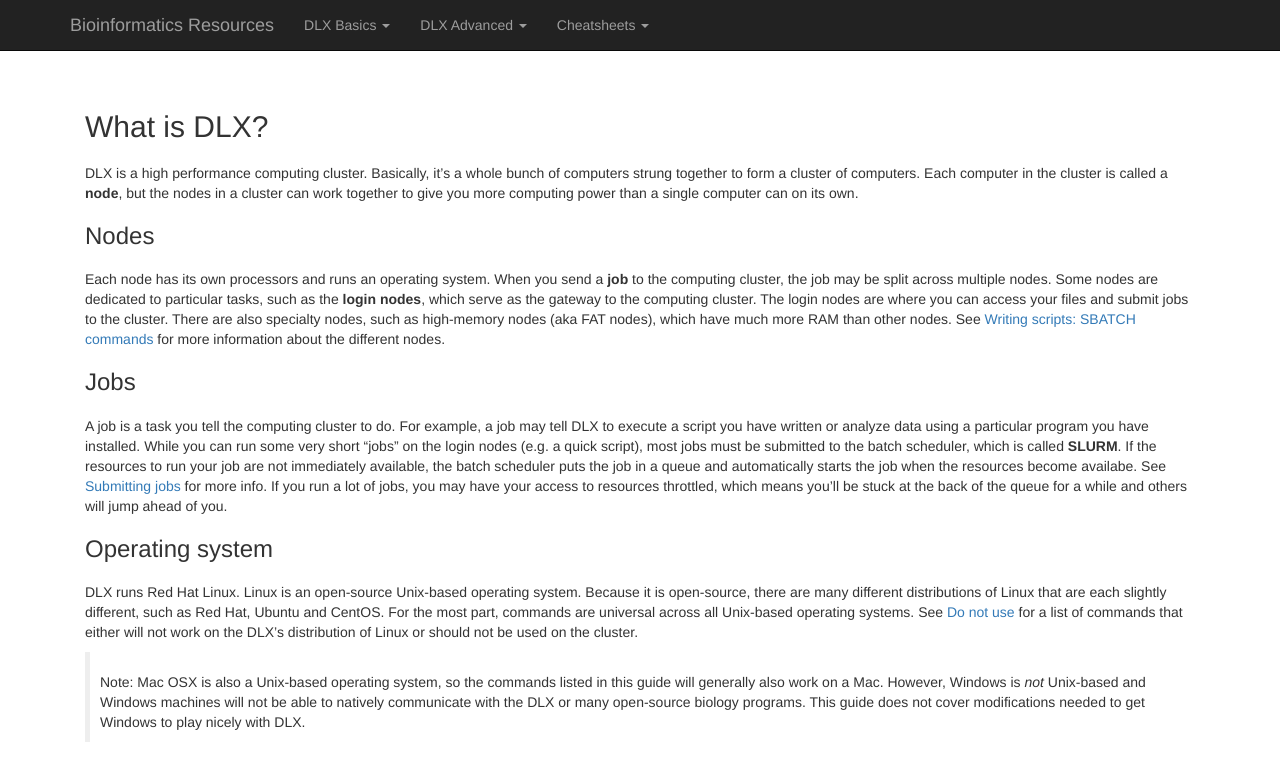
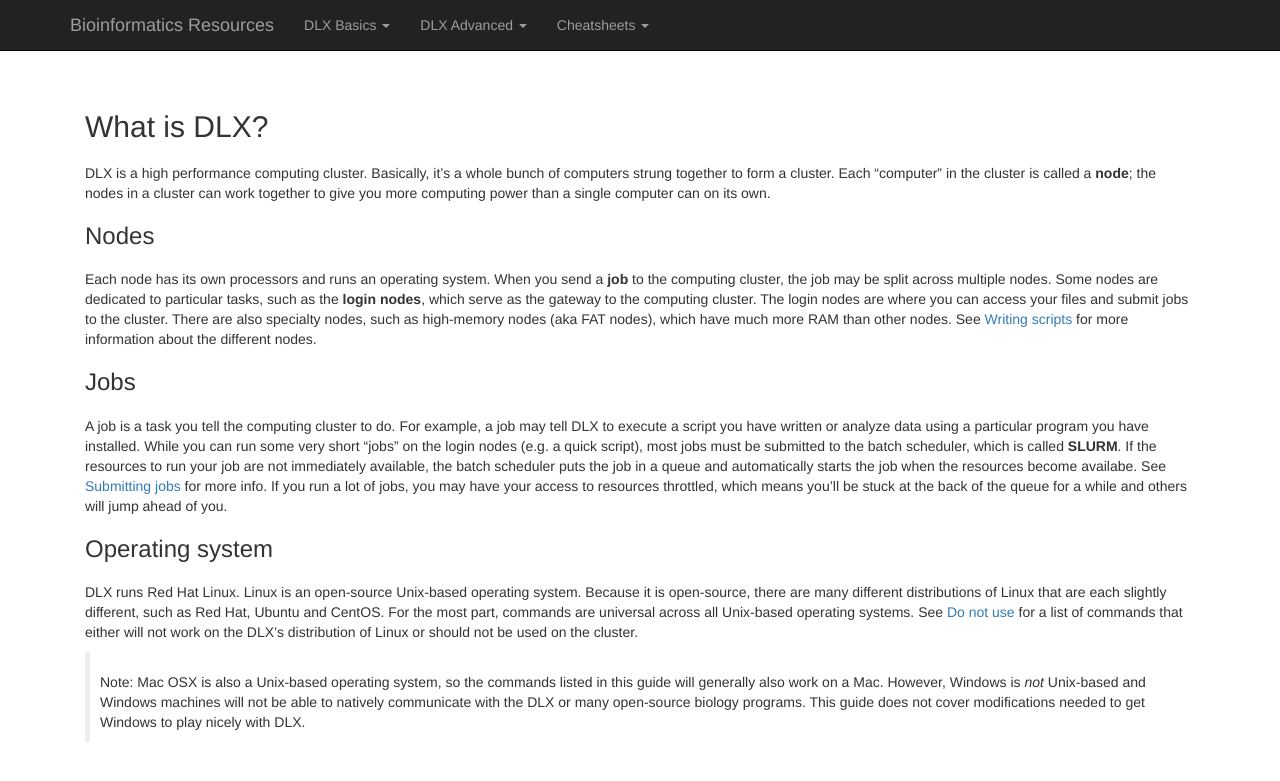
Before and after one commit to karajones/karajones.github.io, a Jekyll site: the page built from dlx/dlx1.md, in a window 1280 px wide. Shown: the top 781 px of the page. Built offline with Jekyll 4.4.1, drawn with Linux system fonts in a browser that asks for light colours; nearby versions of some CDN libraries; our own code applies the rules of GitHub Pages for plain Markdown files.

Commit message:
Update dlx1.md

```diff
--- a/dlx/dlx1.md
+++ b/dlx/dlx1.md
@@ -1,17 +1,17 @@
 ## What is DLX?
 
-DLX is a high performance computing cluster. Basically, it’s a whole bunch of computers strung together to form a cluster of computers. Each computer in the cluster is called a **node**, but the nodes in a cluster can work together to give you more computing power than a single computer can on its own.
+DLX is a high performance computing cluster. Basically, it’s a whole bunch of computers strung together to form a cluster. Each "computer" in the cluster is called a **node**; the nodes in a cluster can work together to give you more computing power than a single computer can on its own.
 
 ### Nodes
 
-Each node has its own processors and runs an operating system. When you send a **job** to the computing cluster, the job may be split across multiple nodes. Some nodes are dedicated to particular tasks, such as the **login nodes**, which serve as the gateway to the computing cluster. The login nodes are where you can access your files and submit jobs to the cluster. There are also specialty nodes, such as high-memory nodes (aka FAT nodes), which have much more RAM than other nodes. See [Writing scripts: SBATCH commands](#) for more information about the different nodes.
+Each node has its own processors and runs an operating system. When you send a **job** to the computing cluster, the job may be split across multiple nodes. Some nodes are dedicated to particular tasks, such as the **login nodes**, which serve as the gateway to the computing cluster. The login nodes are where you can access your files and submit jobs to the cluster. There are also specialty nodes, such as high-memory nodes (aka FAT nodes), which have much more RAM than other nodes. See [Writing scripts](jobs/jobs4) for more information about the different nodes.
 
 ### Jobs
 
-A job is a task you tell the computing cluster to do. For example, a job may tell DLX to execute a script you have written or analyze data using a particular program you have installed. While you can run some very short "jobs" on the login nodes (e.g. a quick script), most jobs must be submitted to the batch scheduler, which is called **SLURM**. If the resources to run your job are not immediately available, the batch scheduler puts the job in a queue and automatically starts the job when the resources become availabe. See [Submitting jobs](#) for more info. If you run a lot of jobs, you may have your access to resources throttled, which means you’ll be stuck at the back of the queue for a while and others will jump ahead of you.
+A job is a task you tell the computing cluster to do. For example, a job may tell DLX to execute a script you have written or analyze data using a particular program you have installed. While you can run some very short "jobs" on the login nodes (e.g. a quick script), most jobs must be submitted to the batch scheduler, which is called **SLURM**. If the resources to run your job are not immediately available, the batch scheduler puts the job in a queue and automatically starts the job when the resources become availabe. See [Submitting jobs](jobs/jobs5) for more info. If you run a lot of jobs, you may have your access to resources throttled, which means you’ll be stuck at the back of the queue for a while and others will jump ahead of you.
 
 ### Operating system
 
-DLX runs Red Hat Linux. Linux is an open-source Unix-based operating system. Because it is open-source, there are many different distributions of Linux that are each slightly different, such as Red Hat, Ubuntu and CentOS. For the most part, commands are universal across all Unix-based operating systems. See [Do not use](#) for a list of commands that either will not work on the DLX’s distribution of Linux or should not be used on the cluster.
+DLX runs Red Hat Linux. Linux is an open-source Unix-based operating system. Because it is open-source, there are many different distributions of Linux that are each slightly different, such as Red Hat, Ubuntu and CentOS. For the most part, commands are universal across all Unix-based operating systems. See [Do not use](commands/basics6) for a list of commands that either will not work on the DLX’s distribution of Linux or should not be used on the cluster.
 
 > Note: Mac OSX is also a Unix-based operating system, so the commands listed in this guide will generally also work on a Mac. However, Windows is *not* Unix-based and Windows machines will not be able to natively communicate with the DLX or many open-source biology programs. This guide does not cover modifications needed to get Windows to play nicely with DLX.
```
